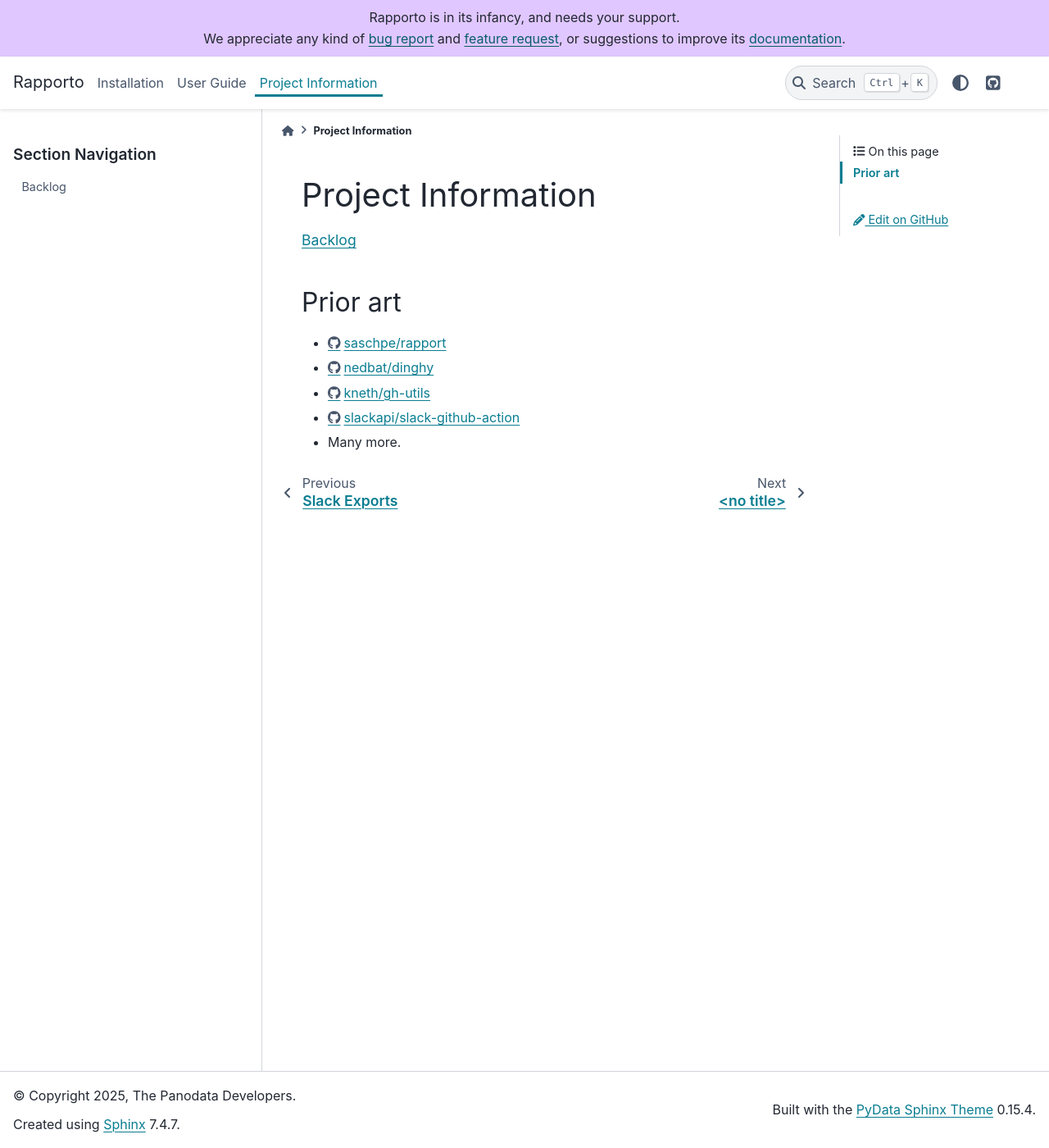
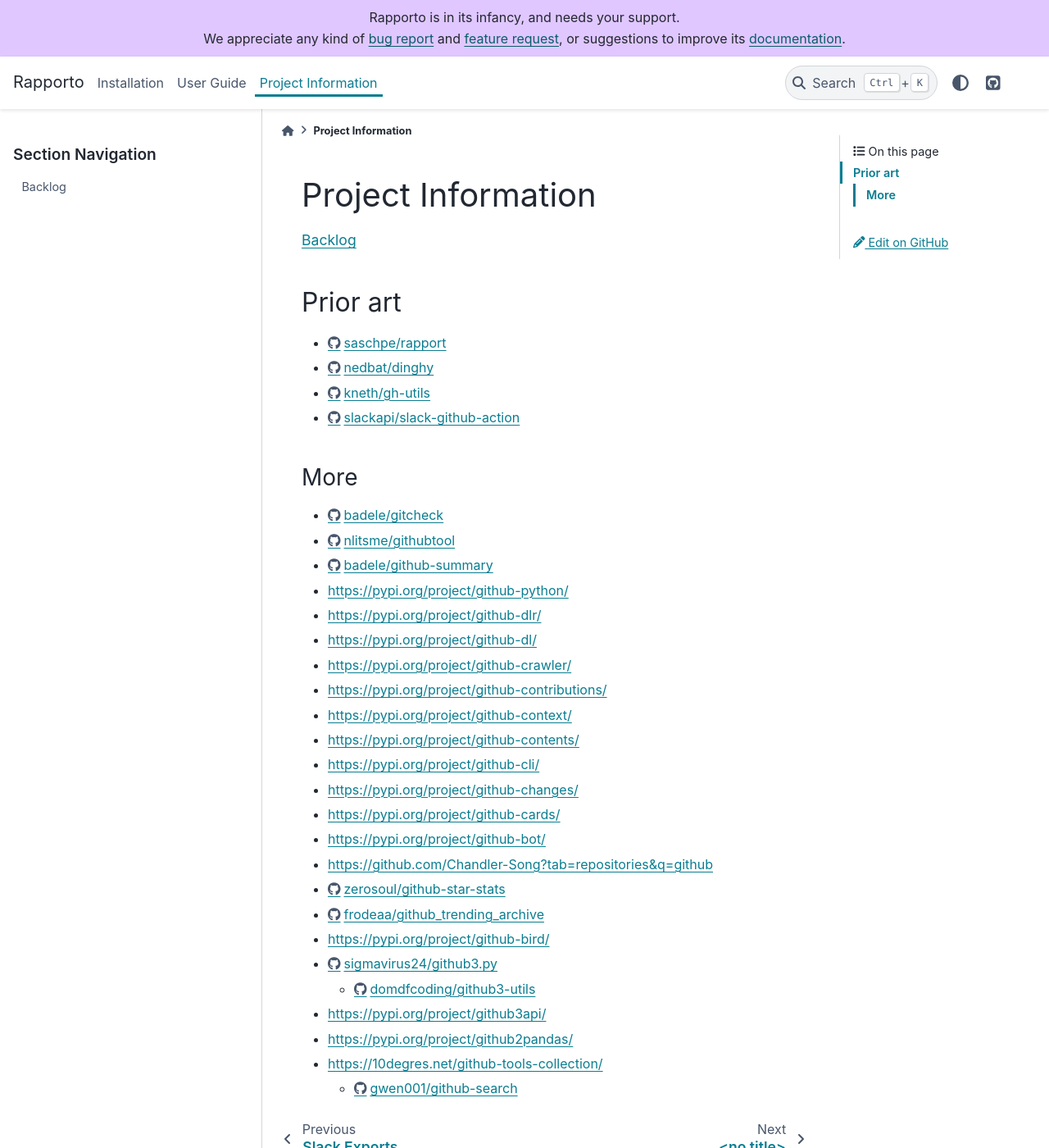
Before and after one commit to tech-writing/rapporto, a Sphinx documentation site: the page built from docs/project.md, in a window 1280 px wide and 1400 px high. Shown: the whole window at 82% size. Built offline with Sphinx 7.4.7 and the PyData theme 0.15.4, drawn with Linux system fonts in a browser that asks for light colours.

```diff
--- a/docs/project.md
+++ b/docs/project.md
@@ -12,4 +12,29 @@ Backlog <backlog>
 - https://github.com/nedbat/dinghy
 - https://github.com/kneth/gh-utils
 - https://github.com/slackapi/slack-github-action
-- Many more.
+
+### More
+- https://github.com/badele/gitcheck
+- https://github.com/nlitsme/githubtool
+- https://github.com/badele/github-summary
+- https://pypi.org/project/github-python/
+- https://pypi.org/project/github-dlr/
+- https://pypi.org/project/github-dl/
+- https://pypi.org/project/github-crawler/
+- https://pypi.org/project/github-contributions/
+- https://pypi.org/project/github-context/
+- https://pypi.org/project/github-contents/
+- https://pypi.org/project/github-cli/
+- https://pypi.org/project/github-changes/
+- https://pypi.org/project/github-cards/
+- https://pypi.org/project/github-bot/
+- https://github.com/Chandler-Song?tab=repositories&q=github
+- https://github.com/zerosoul/github-star-stats
+- https://github.com/frodeaa/github_trending_archive
+- https://pypi.org/project/github-bird/
+- https://github.com/sigmavirus24/github3.py
+  - https://github.com/domdfcoding/github3-utils
+- https://pypi.org/project/github3api/
+- https://pypi.org/project/github2pandas/
+- https://10degres.net/github-tools-collection/
+  - https://github.com/gwen001/github-search
```
Also changed, not shown: docs/backlog.md (+2 -9 lines).
